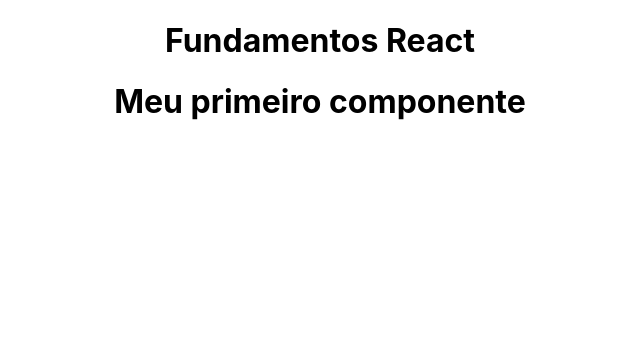
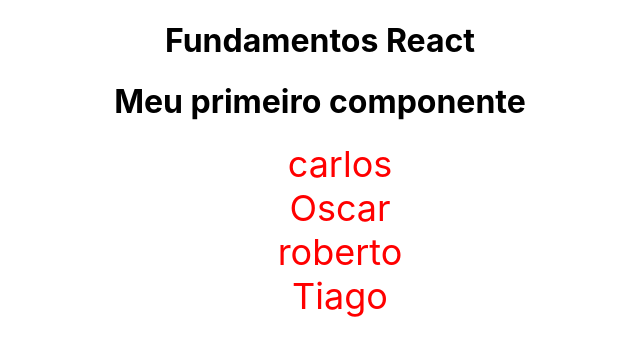
Before and after one commit to oscarRodriguesDev/reves-o-react, a React (Create React App) app in the folder fundamentos/: page / in a window 1280 px wide. Shown: the top 356 px of the page, without its empty margins (320-960 px from the left). Built offline with nearby package versions, Linux system fonts and the light colour scheme.

Commit message:
render list

```diff
--- a/fundamentos/src/App.js
+++ b/fundamentos/src/App.js
@@ -1,11 +1,13 @@
 import './App.css';
 import { PrimeiroComponente } from './components/firsComponents';
+import { ListRender } from './components/render/renderList';
 
 function App() {
   return (
     <div className="App">
       <h1>Fundamentos React</h1>
       <PrimeiroComponente/>
+      <ListRender/>
     </div>
   );
 }
--- /dev/null
+++ b/fundamentos/src/components/render/renderList.css
@@ -0,0 +1,5 @@
+.lista li {
+    color:red;
+    list-style: none;
+    font-size: 36px;
+}
--- /dev/null
+++ b/fundamentos/src/components/render/renderList.js
@@ -0,0 +1,18 @@
+import {useState}  from 'react'
+import '../render/renderList.css'
+export const ListRender = () => {
+   const [lista] = useState(["carlos","Oscar","roberto","Tiago"])
+  return (
+  <div>
+    {/* Vamos renderizar a lista em jsx abaixo */}
+      <ul className='lista' >
+     {lista.map((item)=>{
+        return(
+            <li key={item}>{item}</li>
+        )
+     })}
+      </ul>
+
+
+</div>)
+};
```
